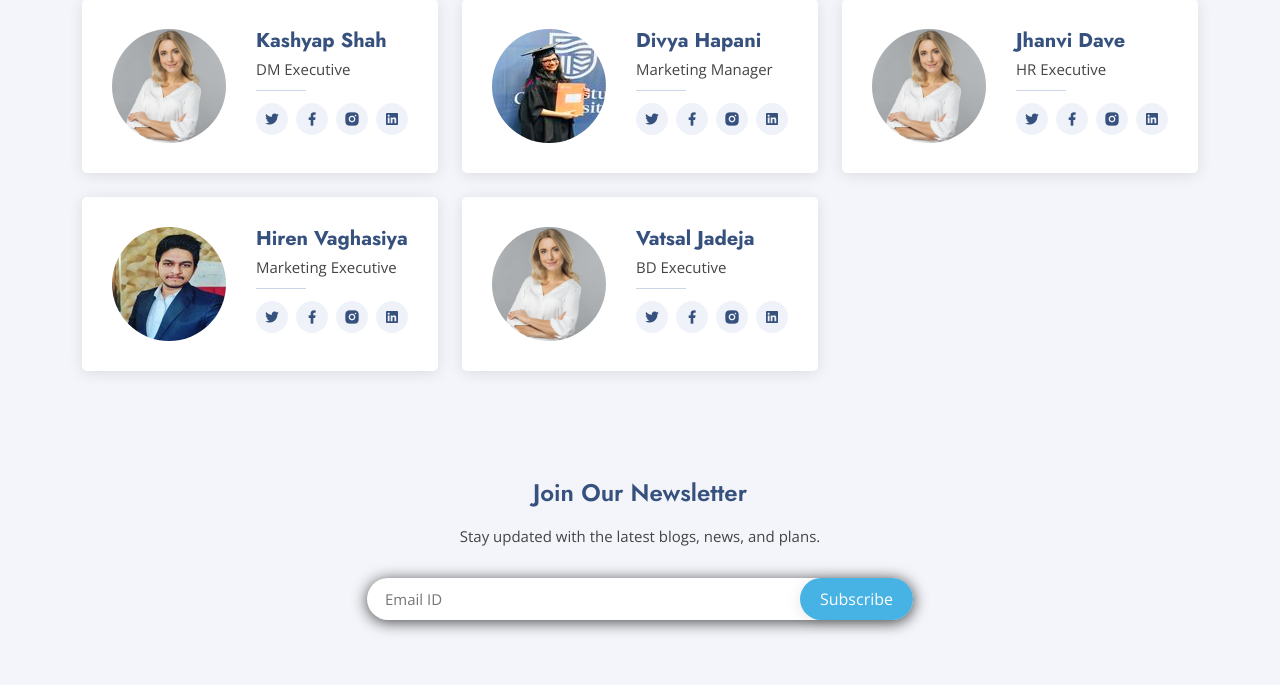
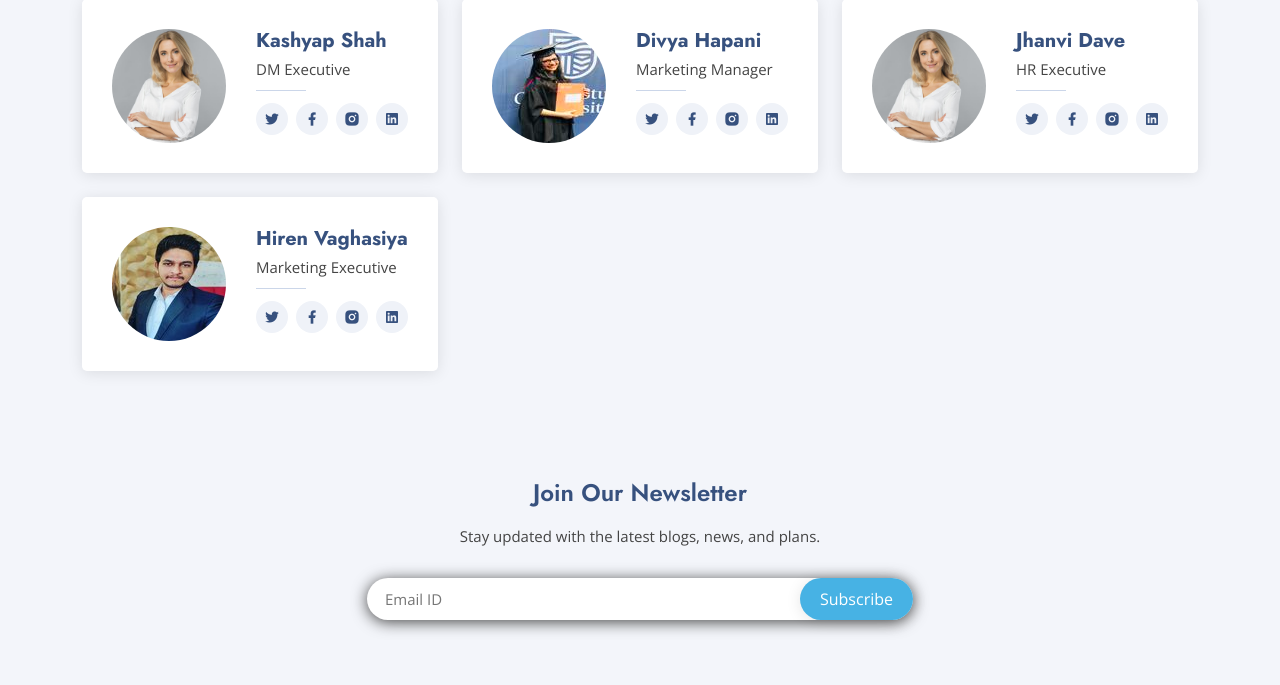
Before and after one commit to kurooshptl/E6WebSolutions, a Laravel app: page /team in a window 1280 px wide. Shown: the part 613-1298 px from the top of the page. Run offline with Laravel 8, Linux system fonts and the light colour scheme; style sheets or scripts are compiled from the project's sources; some libraries are stand-ins or nearby versions.

Commit message:
Done changes in home page

```diff
--- a/resources/views/layout/footer.blade.php
+++ b/resources/views/layout/footer.blade.php
@@ -30,7 +30,7 @@
                 <div class="row">
 
                     <div class="col-lg-4 col-md-6 footer-contact">
-                        <img src="/img/E6_Web_solutions_Logo.png" width=250>
+                        <img src="{{asset('img/E6_Web_solutions_Logo.png')}}" width=250>
                         <p class="pt-2">
                             804, Matrix Tower, Corporate Road, Makarba, Ahmedabad <br><br>
                             <strong>Phone:</strong> +91 98250 98361<br>
--- a/resources/views/team.blade.php
+++ b/resources/views/team.blade.php
@@ -15,9 +15,9 @@
                             <span>Owner</span>
 
                             <div class="social">
-                                <a href=""><i class="ri-twitter-fill"></i></a>
+                                <a href="https://twitter.com/jay54218"><i class="ri-twitter-fill"></i></a>
                                 <a href=""><i class="ri-facebook-fill"></i></a>
-                                <a href=""><i class="ri-instagram-fill"></i></a>
+                                <a href="https://www.instagram.com/jd_patel.25/"><i class="ri-instagram-fill"></i></a>
                                 <a href=""> <i class="ri-linkedin-box-fill"></i> </a>
                             </div>
                         </div>
@@ -65,10 +65,10 @@
                             <span>CTO</span>
 
                             <div class="social">
-                                <a href=""><i class="ri-twitter-fill"></i></a>
-                                <a href=""><i class="ri-facebook-fill"></i></a>
-                                <a href=""><i class="ri-instagram-fill"></i></a>
-                                <a href=""> <i class="ri-linkedin-box-fill"></i> </a>
+                                <a href="https://twitter.com/Kuroosh2"><i class="ri-twitter-fill"></i></a>
+                                <a href="https://www.facebook.com/kuroosh.patel.7/"><i class="ri-facebook-fill"></i></a>
+                                <a href="https://www.instagram.com/__kuroosh__/"><i class="ri-instagram-fill"></i></a>
+                                <a href="https://www.linkedin.com/in/kuroosh-patel-815417159/"> <i class="ri-linkedin-box-fill"></i> </a>
                             </div>
                         </div>
                     </div>
@@ -176,22 +176,7 @@
                         </div>
                     </div>
                 </div>
-                <div class="col-lg-4 mt-4">
-                    <div class="member d-flex align-items-start" data-aos="zoom-in" data-aos-delay="400">
-                        <div class="pic"><img src="{{asset('img/team/team-4.jpg')}}" class="img-fluid" alt=""></div>
-                        <div class="member-info">
-                            <h4>Vatsal Jadeja</h4>
-                            <span>BD Executive</span>
 
-                            <div class="social">
-                                <a href=""><i class="ri-twitter-fill"></i></a>
-                                <a href=""><i class="ri-facebook-fill"></i></a>
-                                <a href=""><i class="ri-instagram-fill"></i></a>
-                                <a href=""> <i class="ri-linkedin-box-fill"></i> </a>
-                            </div>
-                        </div>
-                    </div>
-                </div>
 
             </div>
 
```
Also changed, not shown: resources/img/E6_Web_solutions_Logo.png (added).
